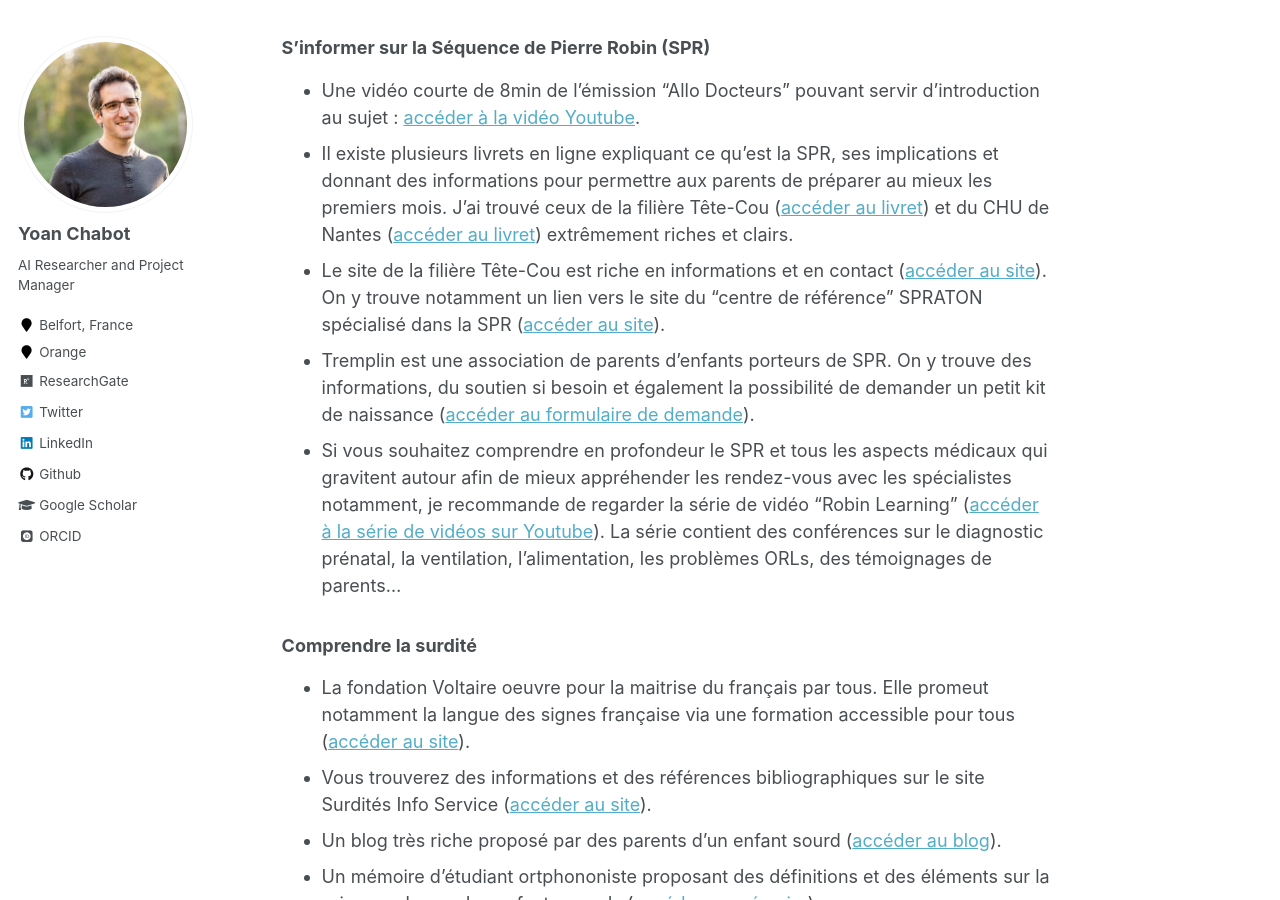
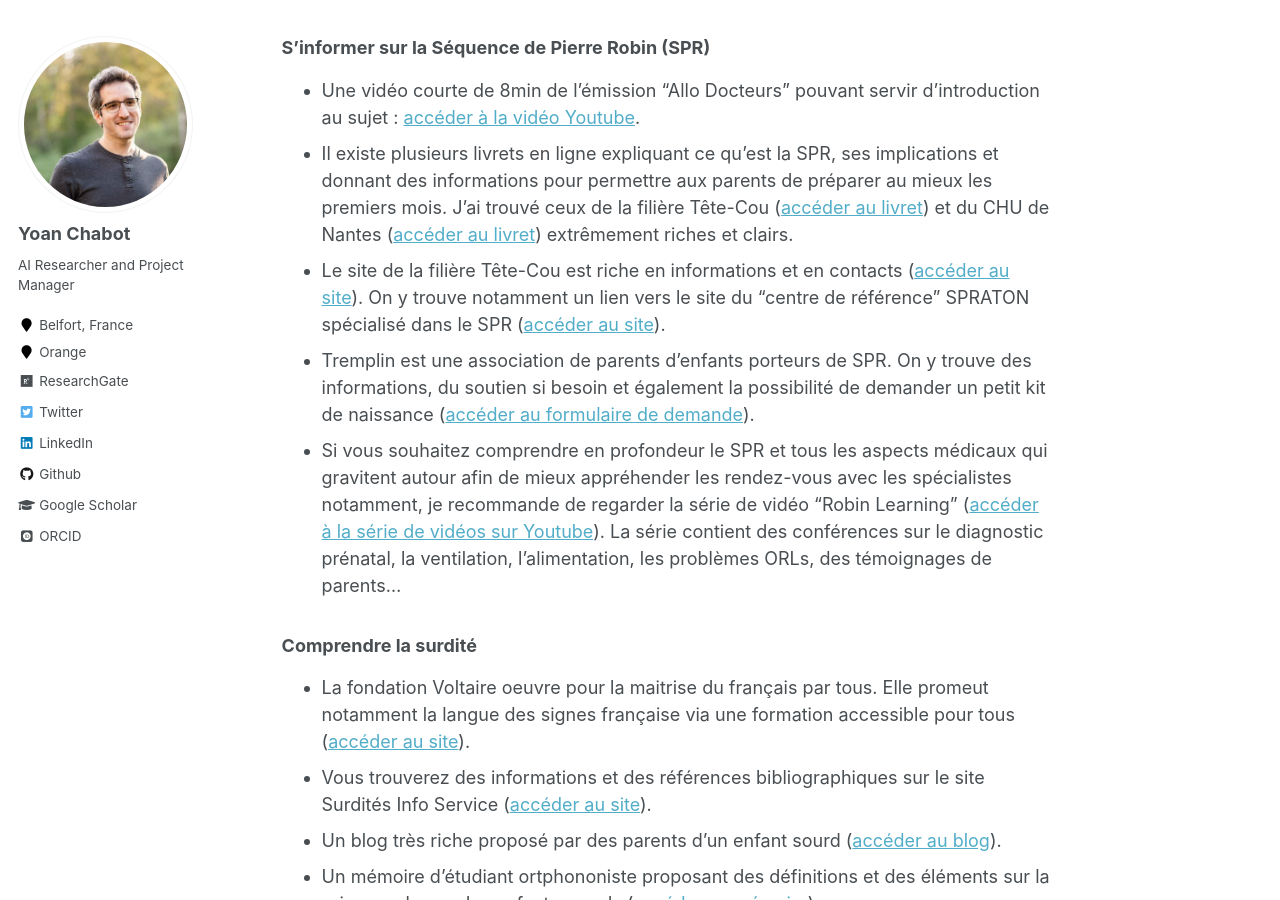
Before and after one commit to yoanchabot/yoanchabot.github.io, a Jekyll site: the page built from _pages/community.md, in a window 1280 px wide and 900 px high, scrolled down 656 px. Built offline with Jekyll 4.4.1, drawn with Linux system fonts in a browser that asks for light colours; some web fonts are replaced.

Commit message:
Update community.md

```diff
--- a/_pages/community.md
+++ b/_pages/community.md
@@ -18,7 +18,7 @@ Ensemble, nous pouvons enrichir cette base pour en faire une référence utile
 ### S'informer sur la Séquence de Pierre Robin (SPR)
 * Une vidéo courte de 8min de l'émission "Allo Docteurs" pouvant servir d'introduction au sujet : [accéder à la vidéo Youtube](https://www.youtube.com/watch?v=pBCDE-ItVlU).
 * Il existe plusieurs livrets en ligne expliquant ce qu'est la SPR, ses implications et donnant des informations pour permettre aux parents de préparer au mieux les premiers mois. J'ai trouvé ceux de la filière Tête-Cou ([accéder au livret](https://www.tete-cou.fr/medias/fichiers/fichier_livret_mon_enfant_a_un_pierre_robin.pdf)) et du CHU de Nantes ([accéder au livret](https://www.chu-nantes.fr/mon-enfant-est-porteur-de-la-sequence-de-pierre-robin)) extrêmement riches et clairs.
-* Le site de la filière Tête-Cou est riche en informations et en contact ([accéder au site](https://www.tete-cou.fr/)). On y trouve notamment un lien vers le site du "centre de référence" SPRATON spécialisé dans la SPR ([accéder au site](https://www.tete-cou.fr/spraton/accueil)).
+* Le site de la filière Tête-Cou est riche en informations et en contacts ([accéder au site](https://www.tete-cou.fr/)). On y trouve notamment un lien vers le site du "centre de référence" SPRATON spécialisé dans le SPR ([accéder au site](https://www.tete-cou.fr/spraton/accueil)).
 * Tremplin est une association de parents d'enfants porteurs de SPR. On y trouve des informations, du soutien si besoin et également la possibilité de demander un petit kit de naissance ([accéder au formulaire de demande](https://www.tremplin-spr.org/les-ressources/le-kit-de-naissance/)).
 * Si vous souhaitez comprendre en profondeur le SPR et tous les aspects médicaux qui gravitent autour afin de mieux appréhender les rendez-vous avec les spécialistes notamment, je recommande de regarder la série de vidéo "Robin Learning" ([accéder à la série de vidéos sur Youtube](https://www.youtube.com/watch?v=qrOODJWesAQ&list=PLRK9nnjEyIEetRbDoGeKjtv2IbIg4MKGL)). La série contient des conférences sur le diagnostic prénatal, la ventilation, l'alimentation, les problèmes ORLs, des témoignages de parents...
 
```
